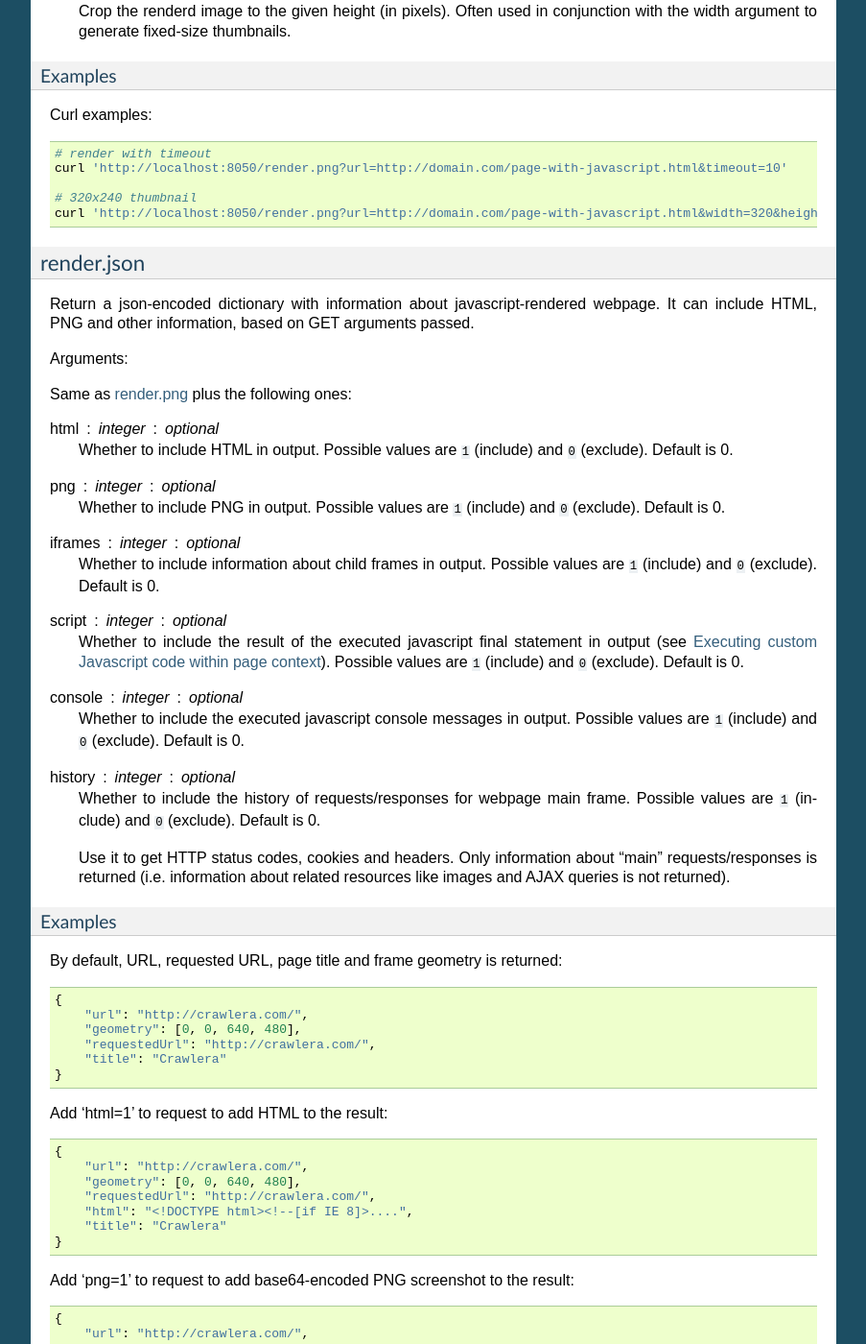
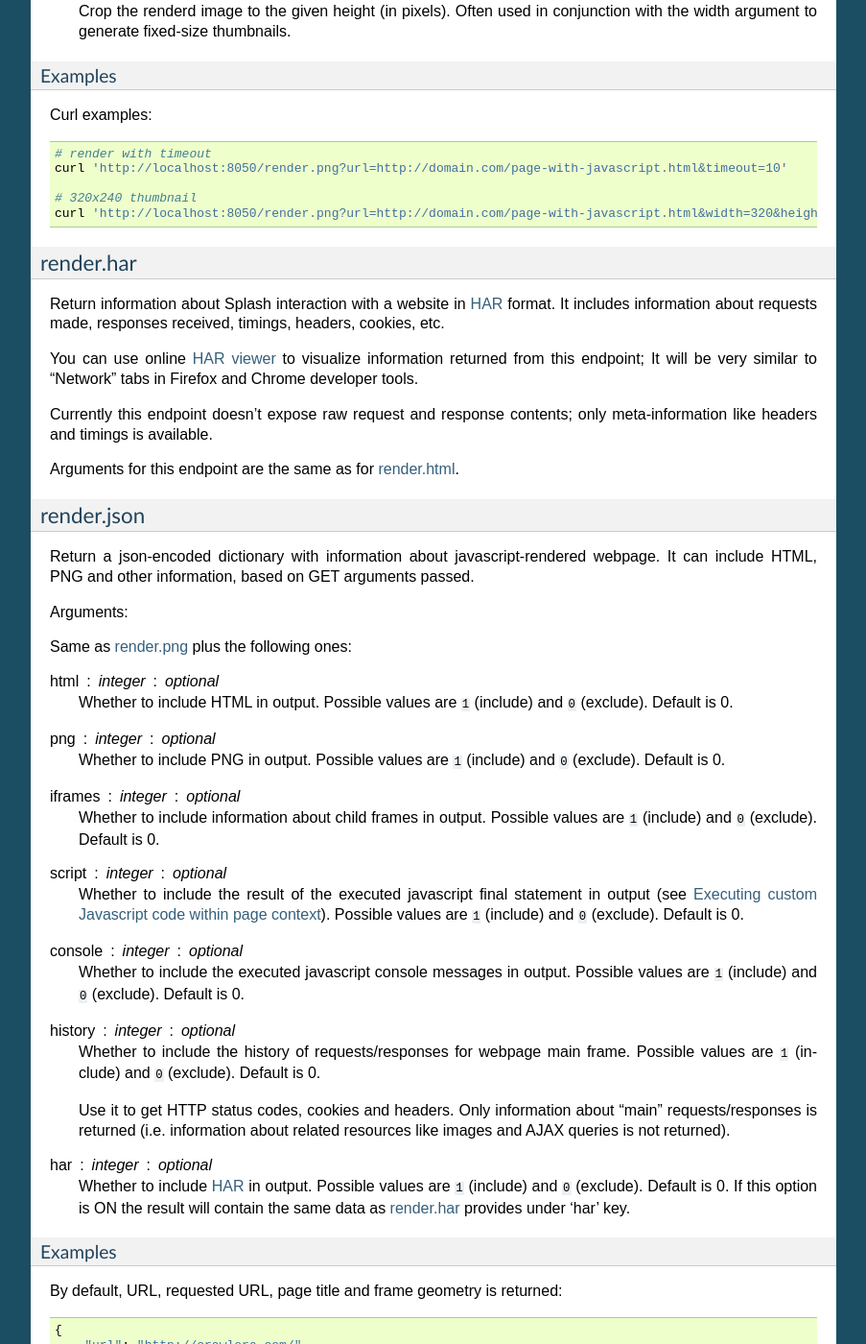
Before and after one commit to scrapinghub/splash, a Sphinx documentation site: the page built from docs/index.rst, in a window 1280 px wide and 1400 px high, scrolled down 2533 px. Shown: the whole window at 96% size, without its empty margins (198-1101 px from the left). Built offline with Sphinx 7.4.7, drawn with Linux system fonts in a browser that asks for light colours; some of the changed text lies outside the part shown.

Commit message:
DOC docs for HAR support

```diff
--- a/docs/index.rst
+++ b/docs/index.rst
@@ -168,6 +168,26 @@ Curl examples::
     curl 'http://localhost:8050/render.png?url=http://domain.com/page-with-javascript.html&width=320&height=240'
 
 
+render.har
+----------
+
+Return information about Splash interaction with a website in HAR_ format.
+It includes information about requests made, responses received, timings,
+headers, cookies, etc.
+
+You can use online `HAR viewer`_ to visualize information returned from
+this endpoint; It will be very similar to "Network" tabs in Firefox and Chrome
+developer tools.
+
+Currently this endpoint doesn't expose raw request and response contents;
+only meta-information like headers and timings is available.
+
+Arguments for this endpoint are the same as for `render.html`_.
+
+.. _HAR: http://www.softwareishard.com/blog/har-12-spec/
+.. _HAR viewer: http://www.softwareishard.com/har/viewer/
+
+
 render.json
 -----------
 
@@ -222,6 +242,14 @@ history : integer : optional
     Only information about "main" requests/responses is returned
     (i.e. information about related resources like images and AJAX queries
     is not returned).
+
+.. _arg-har:
+
+har : integer : optional
+    Whether to include HAR_ in output. Possible values are
+    ``1`` (include) and ``0`` (exclude). Default is 0.
+    If this option is ON the result will contain the same data
+    as `render.har`_ provides under 'har' key.
 
 Examples
 ~~~~~~~~
@@ -644,6 +672,9 @@ X-Splash-console : string
 X-Splash-history : string
   Same as :ref:`'history' <arg-history>` argument for `render.json`_.
 
+X-Splash-har : string
+  Same as :ref:`'har' <arg-har>` argument for `render.json`_.
+
 Curl examples::
 
     # Display json stats
```
